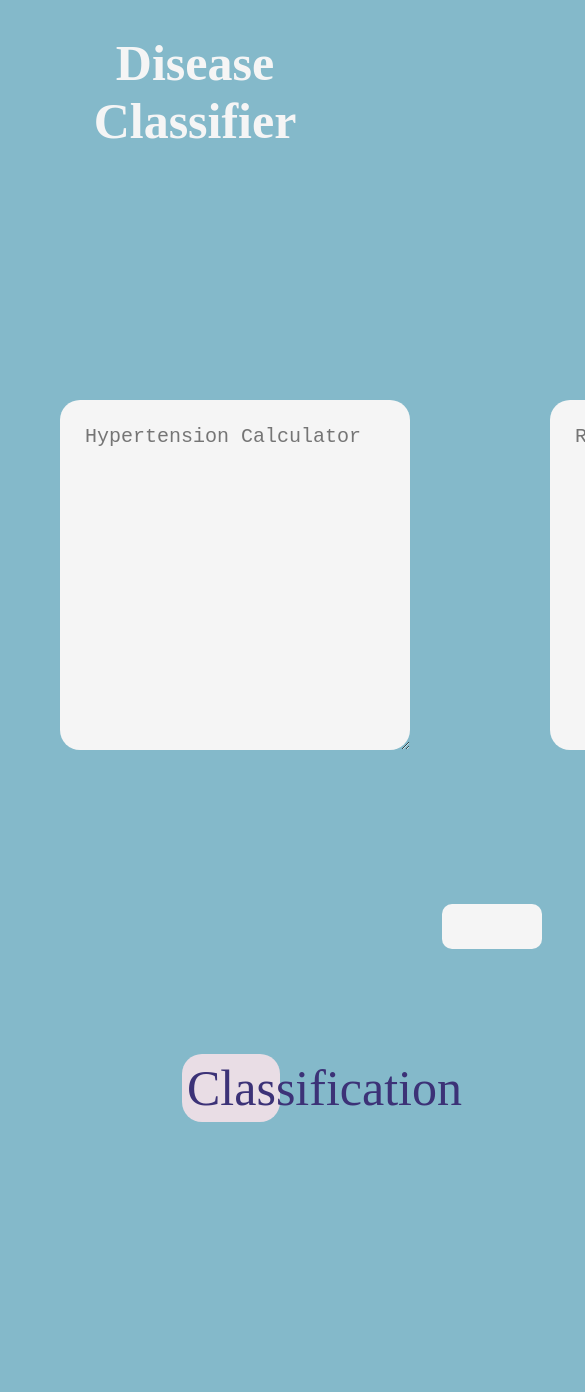
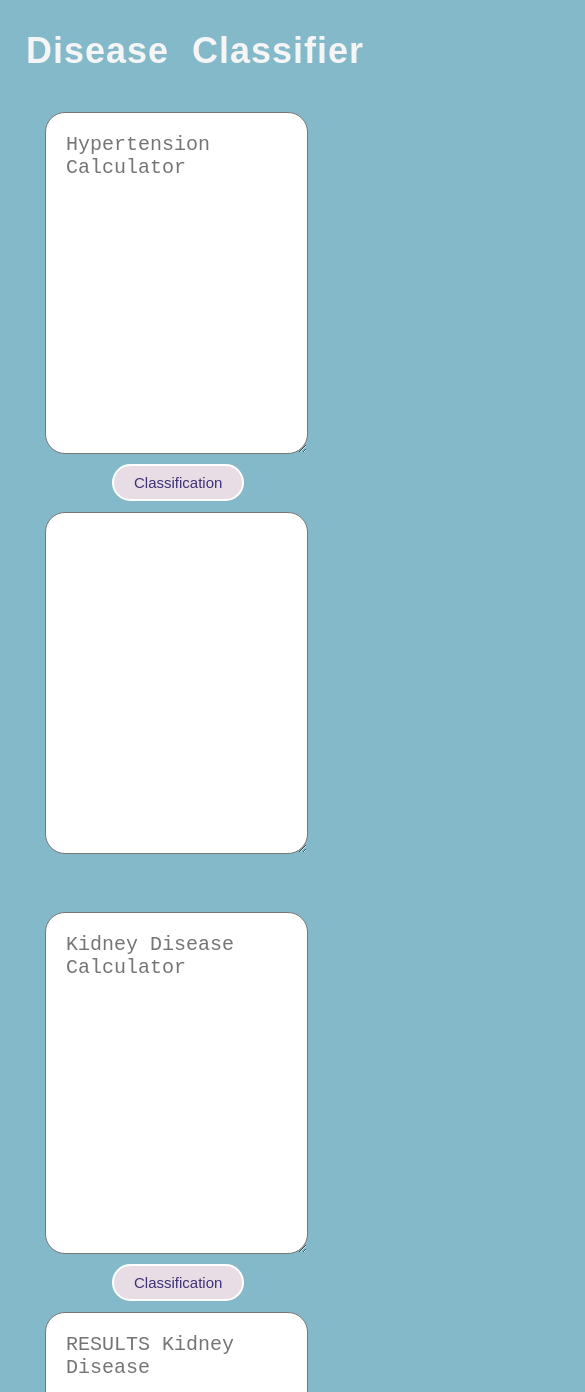
Before and after one commit to Biancardona/Disease-Classifier, a website: page src/index.html in a window 390 px wide. Shown: the top 1392 px of the page, 585 px wide, since content can reach past the window. Before the commit the page ends 1122 px from the top, so only its background shows below. Drawn offline with Linux system fonts and the light colour scheme; a web font is replaced by a local one.

Commit message:
refactoring code by functions, adding kidney classifications and refactoring output

```diff
--- a/src/index.html
+++ b/src/index.html
@@ -9,32 +9,38 @@
   <link href="https://fonts.googleapis.com/css?family=Annie Use Your Telescope" rel="stylesheet">
 </head>
 
-<body class="body">
-  <header class="a">
+<body>
+  <div class="container">
     <h1> Disease Classifier</h1>
-  </header>
-  <div id="screen1" class="a">
+    <div class="cards">
+      <div class="column">
+        <article role="article">
+          <textarea id="bpdata" class="form-control1" name="textarea" placeholder="Hypertension Calculator"
+            required></textarea>
+        </article>
+        <article role="article">
+          <textarea id="resultTextarea" class="form-control2" name="textarea1" placeholder="RESULTS Hypertension"
+            required> </textarea>
+          <button id="classButton" class="button button1" name="encode2">Classification</button>
+        </article>
       </div>
+      <div class="column2">
+        <article role="article">
+          <textarea id="egfrdata" class="form-control3" name="textarea3" rows="10" cols="50"
+            placeholder="Kidney Disease Calculator" required></textarea>
+        </article>
+        <article role="article">
+          <textarea id="resultKdc" class="form-control4" name="textarea4" rows="10" cols="50"
+            placeholder="RESULTS Kidney Disease"></textarea>
+          <button id="classKidneyButton" class="button button2" name="decode">Classification</button>
+        </article>
+      </div>
+    </div>
+  </div>
 
-  <main>
-
-    <textarea id="bpdata" class="form-control1" name="textarea" rows="10" cols="50"
-      placeholder="Hypertension Calculator" required></textarea>
-    <br>
-    <textarea id="resultTextarea" class="form-control2" name="textarea1" rows="10" cols="50" placeholder="Results"></textarea>
-    <br>
-
-    <input id="offset2" class="input2" type="text" name="offset2" required>
-    <button id="classButton" class="button2" name="encode2">Classification</button>
-    <br>
-<!--
-    <button id="decodebutton" class="button3" name="decode">Decode</button> -->
-  </div>
   <script src="classifier.js"></script>
-
   <script src="index.js"></script>
 
-  </main>
 </body>
 
 </html>
--- a/src/index.js
+++ b/src/index.js
@@ -1,4 +1,3 @@
-
 /*Funcion generica para esconder elementos por su ID
 let hide = function (elementId) {
   let elem = document.getElementById(elementId);
@@ -21,25 +20,20 @@ el.addEventListener("click", function () {
 el.addEventListener("click"), (){
   document.getElementById ("offset2").value = result;s
 };*/
-//Funcion para obtener elemento de textarea encode
-let textAreaValue = function () {
+
+let textAreaValue = function () { //Obtainig the texarea element with this function
   let textArea = document.getElementById("bpdata").value;
-  //   let offsetNumber = document.getElementById("offset2").value;
-
-  let result = window.bpd.classification(textArea);
+  let result = window.bpd.hypertensionClassification(textArea);
   console.log(result);
+  document.getElementById("resultTextarea").value = result; //Changing the value and showing the result in resultTextArea
 };
-// document.getElementById("resultTextarea").value = result;
-
-// //Funcion para copiar el texto Encode a Decode
 document.getElementById("classButton").addEventListener("click", textAreaValue);
 
-// //Funcion para obtener elemento de textarea decode
-// let textAreaValue1 = function () {
-//   let textArea1 = document.getElementById("decodetextarea").value;
-//   let offsetNumber = document.getElementById("offset2").value;
-//   let result = window.cipher.decode(offsetNumber, textArea1);
-//   document.getElementById("encodetextarea").value = result;
-// };
+//Function to obtain the eGFR value
+let textAreaValue1 = function () {
+  let textArea1 = document.getElementById("egfrdata").value;
+  let result = window.bpd.kidneyClassification(textArea1);
+  document.getElementById("resultKdc").value = result;
+};
 // //Funcion para copiar el texto Decode a Encode
-// document.getElementById("decodebutton").addEventListener("click", textAreaValue1);
+document.getElementById("classKidneyButton").addEventListener("click", textAreaValue1);
--- a/src/style.css
+++ b/src/style.css
@@ -1,122 +1,74 @@
-html {
+* body {
+  font-family: soleto, sans-serif, arial;
   background-color: rgb(132, 185, 202);
+  margin: 0%;
+  padding: 0%
 }
-.a {
-  font-size: 25px;
+h1 {
+  font-size: 36px;
   text-align: center;
-  letter-spacing: 0px;
+  letter-spacing: 1px;
   color: whitesmoke;
   word-spacing:12px;
   margin: 10px 0;
+  padding-top: 20px;
 }
-.imagen {
-  background-repeat: no-repeat;
-  background-attachment: scroll;
-  background-position: center center;
-  margin: 30px 0;
-  position: absolute;
-  left:235px;
-  top:230px;
+.cards{
+  display:flex;
+  float: left;
+  margin: 10px;
+  padding: 80px;
+  padding-top: 60px;
+
 }
-div.b {
+.container {
+  padding-left: 15px;
+  padding-right: 15px;
+  margin-right: auto;
+  margin-left: auto;
+  position:relative;
+  min-height: 1px;
+}
+article{
+  min-height: 400px;
+  padding: 20px;
+  margin:30px;
+
+
+}
+textarea{
+  padding:20px;
+  margin:20px;
   text-align: left;
-  font-family: "Annie Use Your Telescope";
-  font-size: 38px;
-  color: whitesmoke;
-  word-spacing: 5px;
-  margin: 30px 0;
-  position: absolute;
-  left:300px;
-  top:900px;
-}
-.input, .button {
-  border: none;
-  text-decoration: none;display: inline-block;
-  font-family: "Annie Use Your Telescope";
-  cursor: pointer;
-  position: absolute;
-  margin: 4px 2px;
+  font-size: 20px;
+  width: 90%;
+  height: 300px;
+  border-radius: 20px;
+
 }
 .button {
+  border: 2px solid #fff;
+  color: rgb(60, 50, 119);
   background-color: rgb(233, 221, 229);
-  color: rgb(60, 50, 119);
-  padding: 10px;
-  width: 30%;
   text-align: center;
-  border-radius: 20px;
-  font-size: 35px;
-  font-weight: thicker;
-  left:240px;
-  top:1080px
-}
-.form-control1, .form-control2{
-background-color: whitesmoke;
-border: none;
-padding:25px;
-width: 300px;
-height: 300px;
-margin: 0;
-text-align: left;
-letter-spacing: 0px;
-border-radius: 20px;
-text-decoration: none;
-display: inline-block;
-font-size: 20px;
-font-weight: thicker;
-cursor: pointer;
-position: absolute;
-}
-.form-control1 {
-  left:60px;
-  top:400px
-}
-.form-control2 {
-  left:550px;
-  top:400px;
-}
-.input2 {
-  border: none;
-  text-decoration: none;display: inline-block;
-  font-family: "Annie Use Your Telescope";
-  cursor: pointer;
-  position: absolute;
-  margin: 4px 2px;
-  background-color: whitesmoke;
-  color: DarkSlateBlue;
-  padding: 10px;
-  height: 25px;
-  width: 80px;
-  text-align: justify;
-  border-radius: 10px;
-  font-size: 40px;
-  font-weight: bold;
-  left:440px;
-  top:900px;
-}
-.button2, .button3 {
-  background-color: rgb(233, 221, 229);
-  border: none;
-  color: rgb(60, 50, 119);
-  padding: 5px;
-  width: 25%;
-  text-align: center;
-  border-radius: 20px;
+  border-radius: 22px;
+  font-size: 15px;
+  padding: 8px 20px;
   text-decoration: none;
   display: inline-block;
-  font-family: "Annie Use Your Telescope";
-  font-size: 50px;
-  font-weight: thicker;
+  cursor: pointer;
   margin: 4px 2px;
-  cursor: pointer;
-  position: absolute;
+  position:absolute;
+  top:550px;
+}
+.column, .column2{
+  width: 130%;
+}
+.button1{
+  left:350px;
 }
 .button2{
-  left:180px;
-  top:1050px
-}
-.button3{
-  left:500px;
-  top:1050px
+  left:920px;
 }
 #screen1 {
   display:block
@@ -127,49 +79,59 @@ position: absolute;
 #encode {
 text-transform: uppercase
 }
-@media screen and (min-width: 1000px){
-  .button {
-padding:30px;
-left:400px;
+@media(min-width:1200px){
+  .button{
+    top:600px;
   }
 }
-@media screen and (min-width: 1000px){
- .form-control1 {
-position: center;
-width: 300px;
-height: 300px;
-top:200px;
-left:200px;
+@media(max-width:1200px){
+  .cards {
+    padding:0px;
   }
+  .button1{
+    left: 200px;
+  }
+  .button2{
+    left:600px;
 }
-@media screen and (min-width: 1000px){
-  .form-control2 {
- position: center;
- padding:50px;
- width: 300px;
- height: 300px;
- top:200px;
- left: 900px;
-   }
- }
-@media screen and (min-width: 1000px){
-  .button2 {
-padding:5px;
-top:700px;
-left:180px;
+}
+@media(max-width:880px){
+  .cards{
+    padding:0px;
+    display:block;
   }
+  .button{
+    left: 180px;
+  }
+  .button1{
+    top: 500px;
+  }
+  .button2{
+    top:1500px;
 }
-@media screen and (min-width: 1000px){
-  .button3 {
-padding:5px;
-top:700px;
-left:900px;
+textarea{
+  width: 50%;
+}
+}
+@media(max-width:640px){
+  .cards{
+    padding:0px;
+    display:block;
   }
+  .button{
+    left:110px;
+  }
+  .button1{
+    top:450px;
+  }
+  .button2{
+    top:1250px;
 }
-@media screen and (min-width: 1000px){
-  .input2 {
-padding:10px;
-top:600px;
-left:700px;
-  }
+article{
+  padding:0px;
+  margin:0px;
 }
+textarea{
+  width: 50%;
+}
+}
```
Also changed, not shown: src/cipher.js (deleted, +0 -81 lines), src/classifier.js (+39 -85 lines), src/disease.js (deleted, +0 -88 lines), test/cipher.spec.js (deleted, +0 -66 lines), src/Images/ Prototipo.jpeg (deleted), src/Images/Imagen 2 prototipo final .png (deleted), src/Images/Imagen prototipo final.png (deleted), src/Images/Prototipo1.jpeg (deleted), 4 other files.
